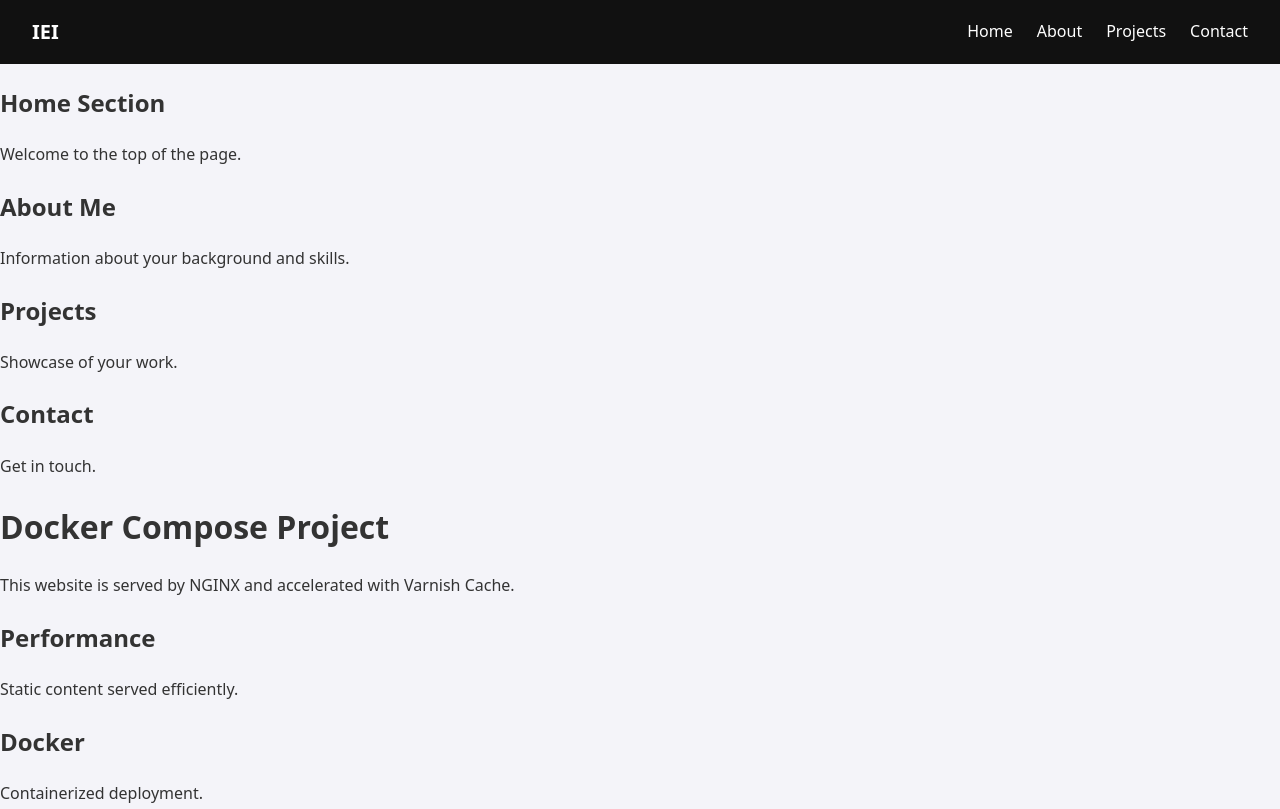
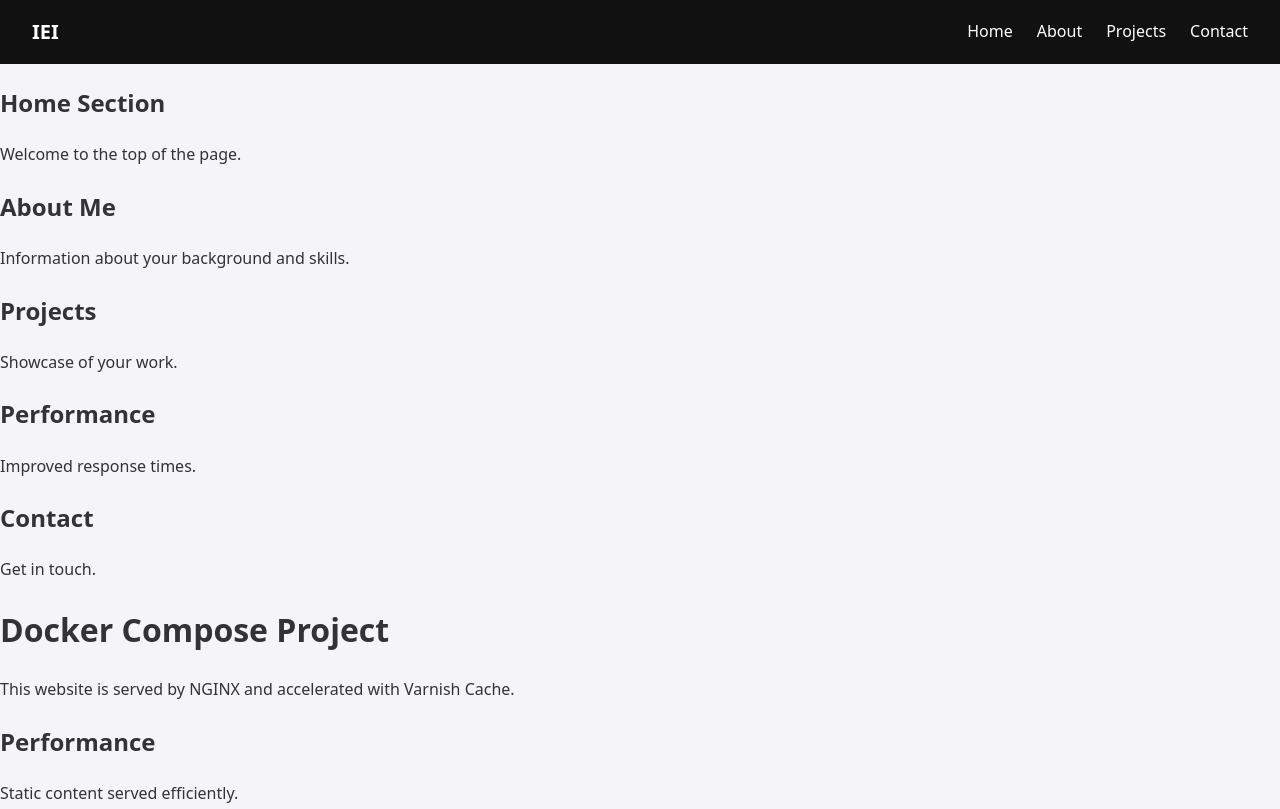
Before and after one commit to Vasco-UA/Trabalho-IEI, a plain HTML site: page website/index.html in a window 1280 px wide. Shown: the top 809 px of the page. Drawn offline with Linux system fonts and the light colour scheme.

Commit message:
website update

```diff
--- a/website/index.html
+++ b/website/index.html
@@ -36,6 +36,10 @@
     <h2>Projects</h2>
     <p>Showcase of your work.</p>
 </section>
+<section id="performance" class="section">
+    <h2>Performance</h2>
+    <p>Improved response times.</p>
+</section>
 
 <section id="contact" class="section">
     <h2>Contact</h2>
```
